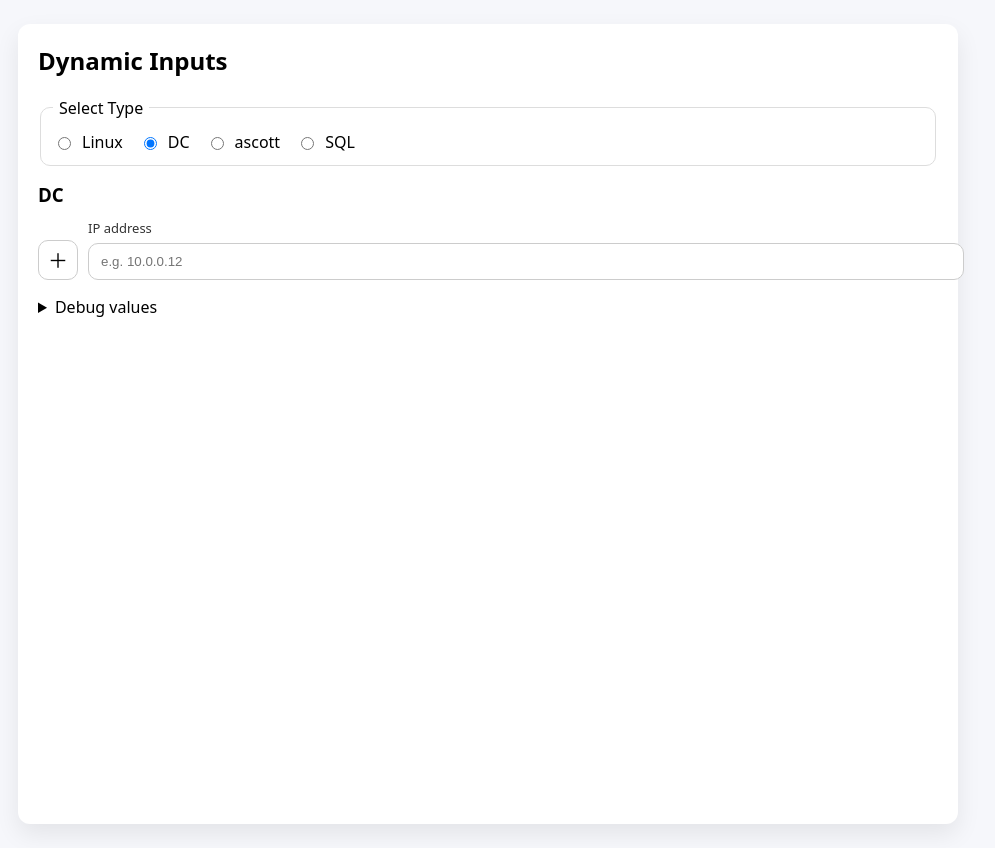
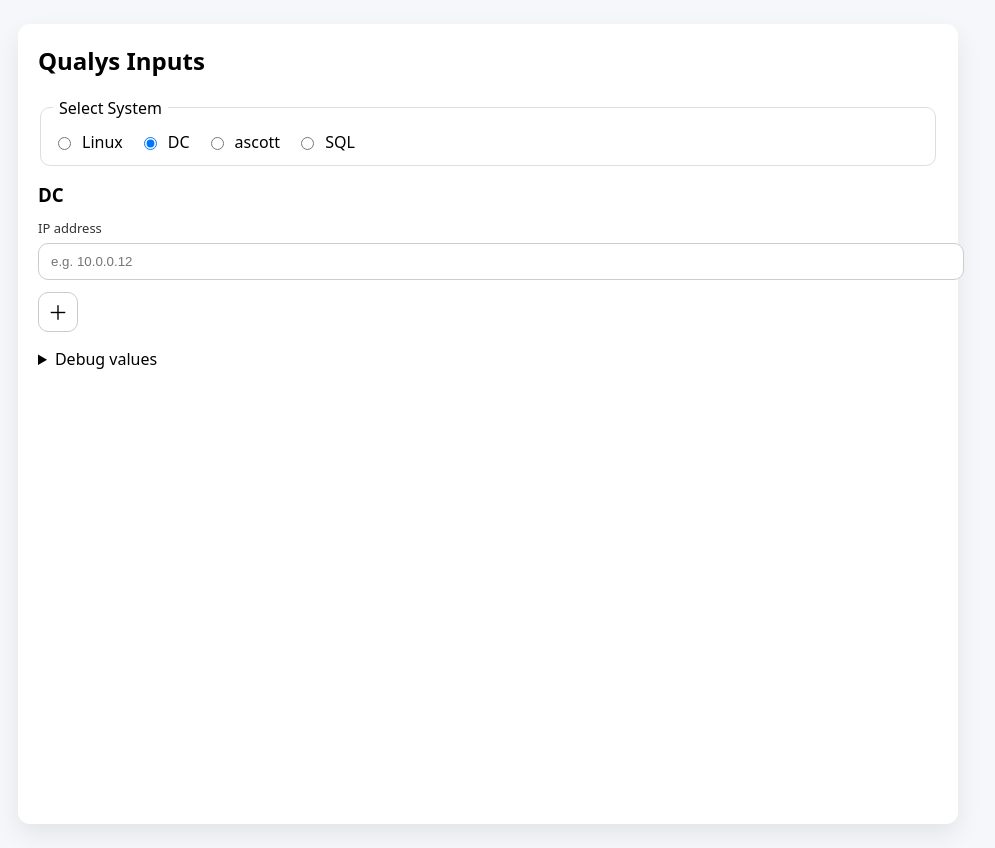
Before and after one commit to AndrewOng2066/testing_github_pages, a React (Create React App) app: page / in a window 1280 px wide. Both pictures are taken after a click on the label "DC". Shown: the whole page, without its empty margins (152-1147 px from the left). Built offline with nearby package versions, Linux system fonts and the light colour scheme.

Commit message:
Change the button placement

```diff
--- a/src/App.js
+++ b/src/App.js
@@ -45,17 +45,17 @@
   return (
     <div style={styles.page}>
       <div style={styles.card}>
-        <h2 style={{ marginTop: 0 }}>Dynamic Inputs</h2>
+        <h2 style={{ marginTop: 0 }}>Qualys Inputs</h2>
 
         {/* Radio group */}
         <fieldset style={styles.fieldset}>
-          <legend style={styles.legend}>Select Type</legend>
+          <legend style={styles.legend}>Select System</legend>
           <div style={styles.radioRow}>
             {OPTIONS.map((opt) => (
               <label key={opt} style={styles.radioLabel}>
                 <input
                   type="radio"
-                  name="type"
+                  name="system"
                   value={opt}
                   checked={selected === opt}
                   onChange={() => setSelected(opt)}
@@ -118,16 +118,6 @@
                 plus icon BEFORE the text field, and adds more fields */}
             {(ipRowsByOption[selected] ?? [""]).map((ip, idx) => (
               <div key={idx} style={styles.singleRow}>
-                <button
-                  type="button"
-                  onClick={() => addIpRow(selected)}
-                  style={styles.iconButton}
-                  aria-label={`Add another IP address for ${selected}`}
-                  title="Add another IP address"
-                >
-                  ＋
-                </button>
-
                 <div style={{ flex: 1 }}>
                   <label style={styles.label}>IP address</label>
                   <input
@@ -140,6 +130,16 @@
                 </div>
               </div>
             ))}
+
+            <button
+              type="button"
+              onClick={() => addIpRow(selected)}
+              style={styles.iconButton}
+              aria-label={`Add another IP address for ${selected}`}
+              title="Add another IP address"
+            >
+              ＋
+            </button>
           </div>
         )}
 
```
